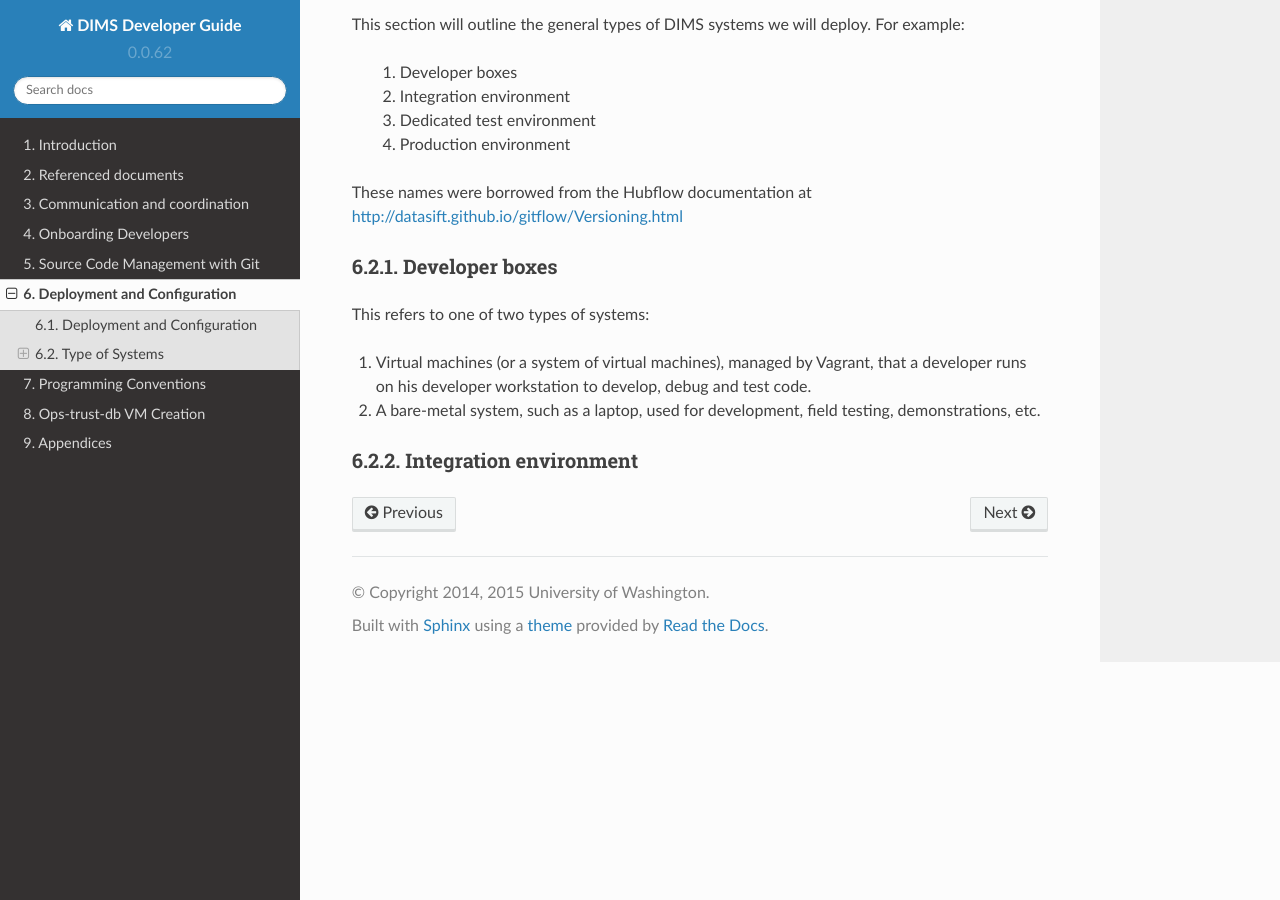
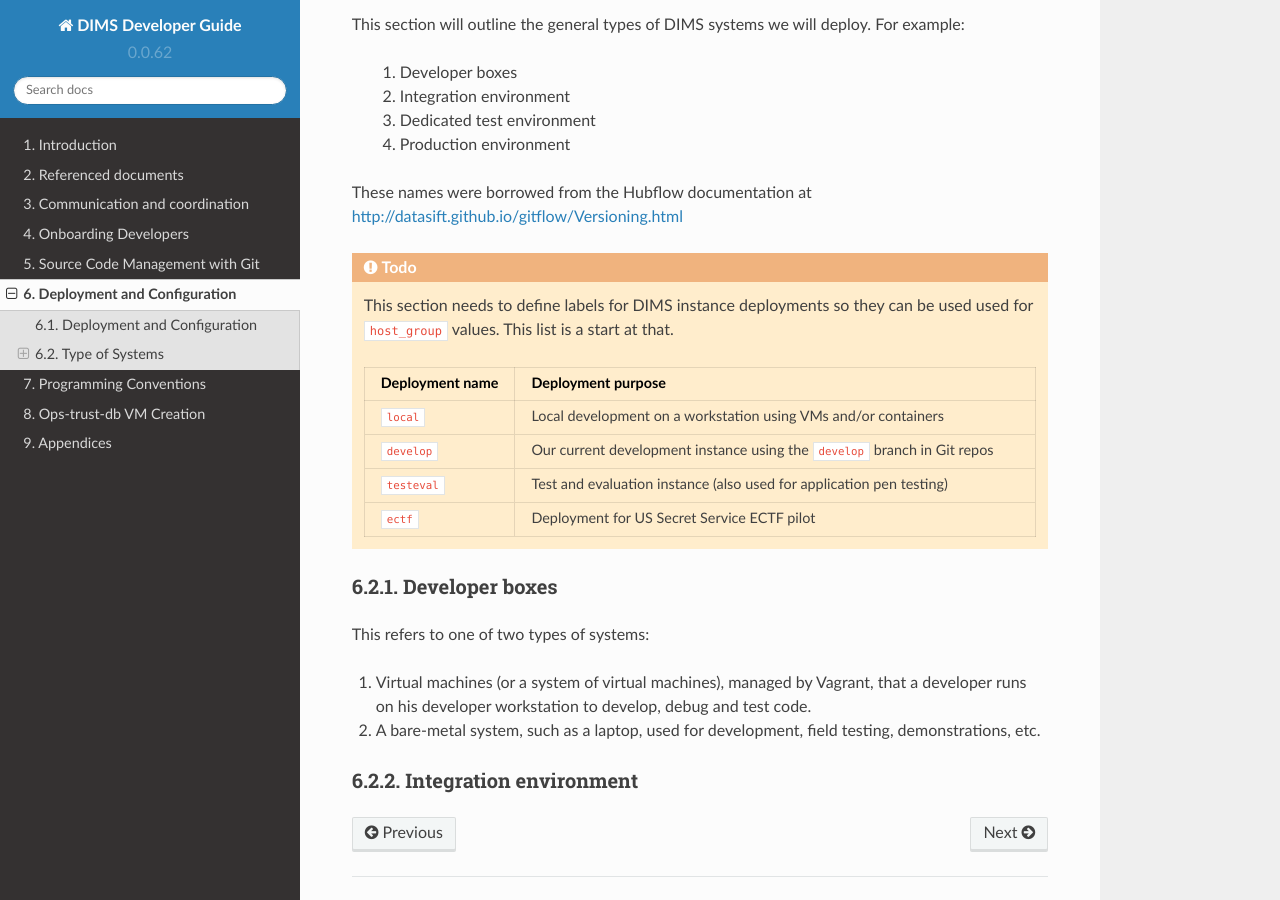
Before and after one commit to uw-dims/dims-devguide, a Sphinx documentation site: the page built from docs/source/deployconfigure.rst, in a window 1280 px wide and 900 px high, scrolled down 432 px. Built offline with Sphinx 7.4.7 and the Read the Docs theme 2.0.0, drawn with Linux system fonts in a browser that asks for light colours; pages that are not in the unit, such as notebooks, are missing from menus.

Commit message:
Add table with initial deployment names

```diff
--- a/docs/source/deployconfigure.rst
+++ b/docs/source/deployconfigure.rst
@@ -32,6 +32,33 @@ This section will outline the general types of DIMS systems we will deploy. For
 These names were borrowed from the Hubflow documentation
 at http://datasift.github.io/gitflow/Versioning.html
 
+.. TODO(dittrich): Define labels for DIMS instance deployments (used for host_group labels)
+.. todo::
+
+    This section needs to define labels for DIMS instance deployments so they can be used
+    used for ``host_group`` values. This list is a start at that.
+
+    .. list-table::
+       :widths: 10 90
+       :header-rows: 1
+
+       * - Deployment name
+         - Deployment purpose
+
+       * - ``local``
+         - Local development on a workstation using VMs and/or containers
+
+       * - ``develop``
+         - Our current development instance using the ``develop`` branch in Git repos
+
+       * - ``testeval``
+         - Test and evaluation instance (also used for application pen testing)
+
+       * - ``ectf``
+         - Deployment for US Secret Service ECTF pilot
+
+..
+
 .. _developerboxes:
 
 Developer boxes
```
